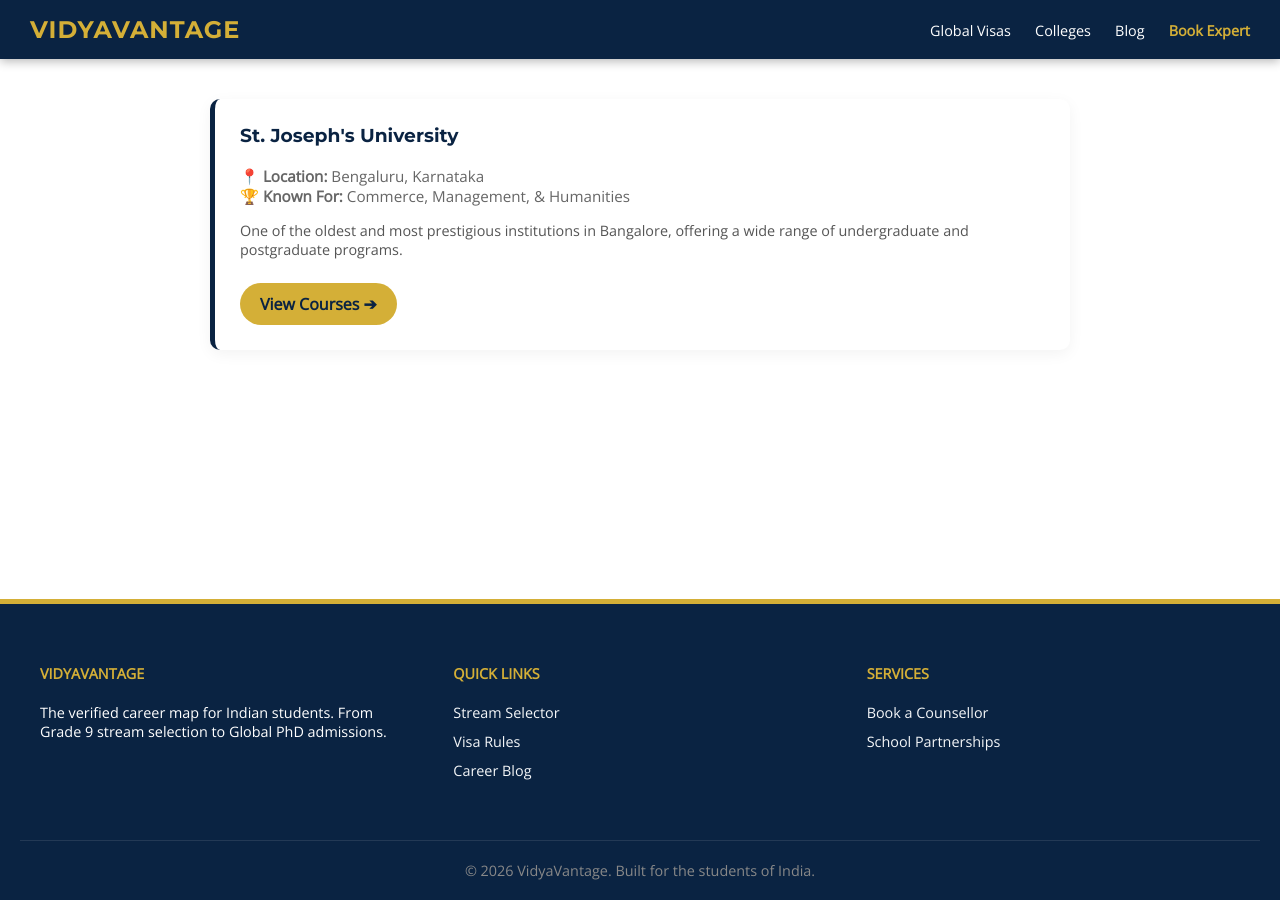
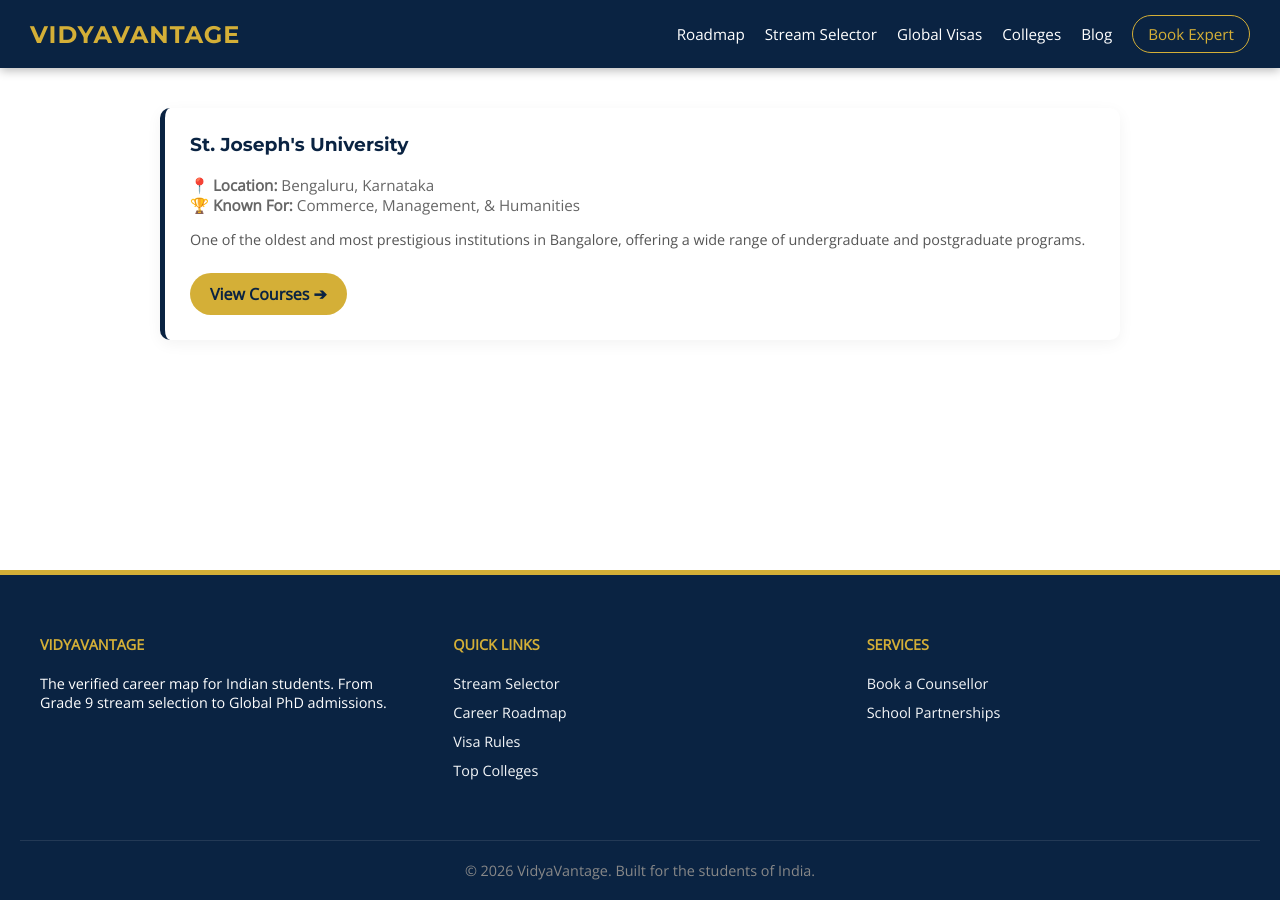
Before and after one commit to antoniovn96/vidyavantage.github.io, a Jekyll site: the page built from colleges.md, in a window 1280 px wide. Built offline with Jekyll 4.4.1, drawn with Linux system fonts in a browser that asks for light colours; our own code applies the rules of GitHub Pages for plain Markdown files.

Commit message:
Update default.html

```diff
--- a/_layouts/default.html
+++ b/_layouts/default.html
@@ -34,19 +34,37 @@
         text-decoration: none;
         letter-spacing: 1px;
       }
+      .nav-links {
+        display: flex;
+        align-items: center;
+        gap: 20px;
+      }
       .nav-links a {
         color: white;
-        margin-left: 20px;
         text-decoration: none;
-        font-size: 0.9rem;
+        font-size: 0.95rem;
+        font-weight: 500;
         transition: color 0.3s;
       }
       .nav-links a:hover { color: #D4AF37; }
 
-      /* CONTENT WRAPPER (Makes sure blog isn't too wide) */
+      /* Special Style for Book Expert Button */
+      .nav-btn {
+        border: 1px solid #D4AF37;
+        padding: 8px 15px;
+        border-radius: 20px;
+        color: #D4AF37 !important;
+        font-weight: bold;
+      }
+      .nav-btn:hover {
+        background: #D4AF37;
+        color: #0A2342 !important;
+      }
+
+      /* CONTENT WRAPPER */
       .main-content {
         flex: 1; /* Pushes footer down */
-        max-width: 900px; /* Reading width */
+        max-width: 1000px;
         margin: 0 auto;
         padding: 40px 20px;
         width: 100%;
@@ -77,8 +95,9 @@
       .copyright { text-align: center; margin-top: 50px; padding-top: 20px; border-top: 1px solid rgba(255,255,255,0.1); color: #888; }
 
       /* Mobile Fixes */
-      @media (max-width: 768px) {
-        .nav-links { display: none; } /* Simplify for mobile */
+      @media (max-width: 900px) {
+        .top-nav { flex-direction: column; gap: 15px; }
+        .nav-links { flex-wrap: wrap; justify-content: center; font-size: 0.85rem; }
       }
     </style>
   </head>
@@ -87,11 +106,14 @@
 
     <nav class="top-nav">
       <a href="{{ '/' | relative_url }}" class="nav-logo">VIDYAVANTAGE</a>
+
       <div class="nav-links">
+        <a href="{{ '/career-search/' | relative_url }}">Roadmap</a>
+        <a href="{{ '/stream-selector/' | relative_url }}">Stream Selector</a>
         <a href="{{ '/visas/' | relative_url }}">Global Visas</a>
         <a href="{{ '/colleges/' | relative_url }}">Colleges</a>
         <a href="{{ '/blog/' | relative_url }}">Blog</a>
-        <a href="{{ '/book-expert/' | relative_url }}" style="color: #D4AF37; font-weight: bold;">Book Expert</a>
+        <a href="{{ '/book-expert/' | relative_url }}" class="nav-btn">Book Expert</a>
       </div>
     </nav>
 
@@ -109,8 +131,9 @@
           <div class="footer-heading">Quick Links</div>
           <div class="footer-links">
             <a href="{{ '/stream-selector/' | relative_url }}">Stream Selector</a>
+            <a href="{{ '/career-search/' | relative_url }}">Career Roadmap</a>
             <a href="{{ '/visas/' | relative_url }}">Visa Rules</a>
-            <a href="{{ '/blog/' | relative_url }}">Career Blog</a>
+            <a href="{{ '/colleges/' | relative_url }}">Top Colleges</a>
           </div>
         </div>
         <div class="footer-col">
```
